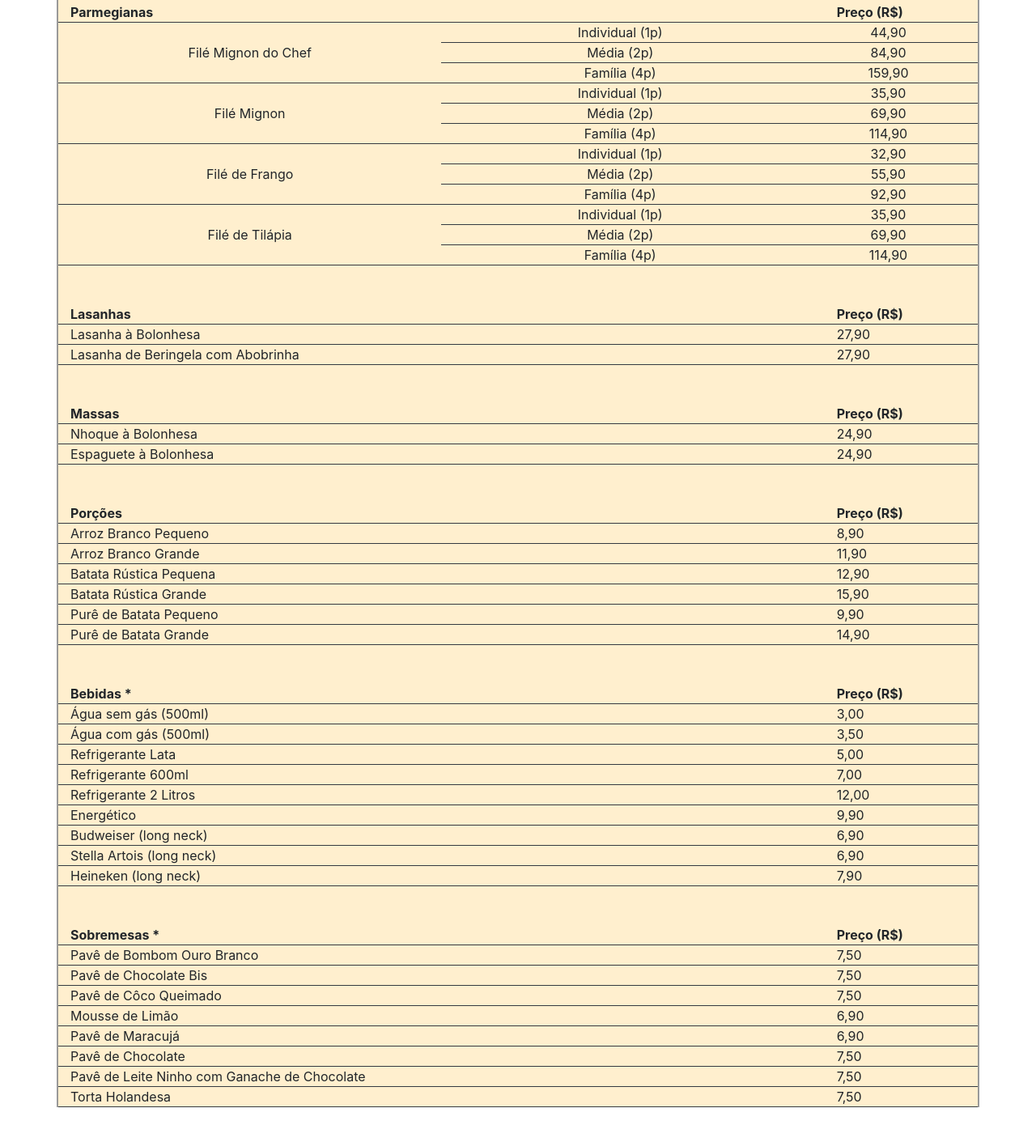
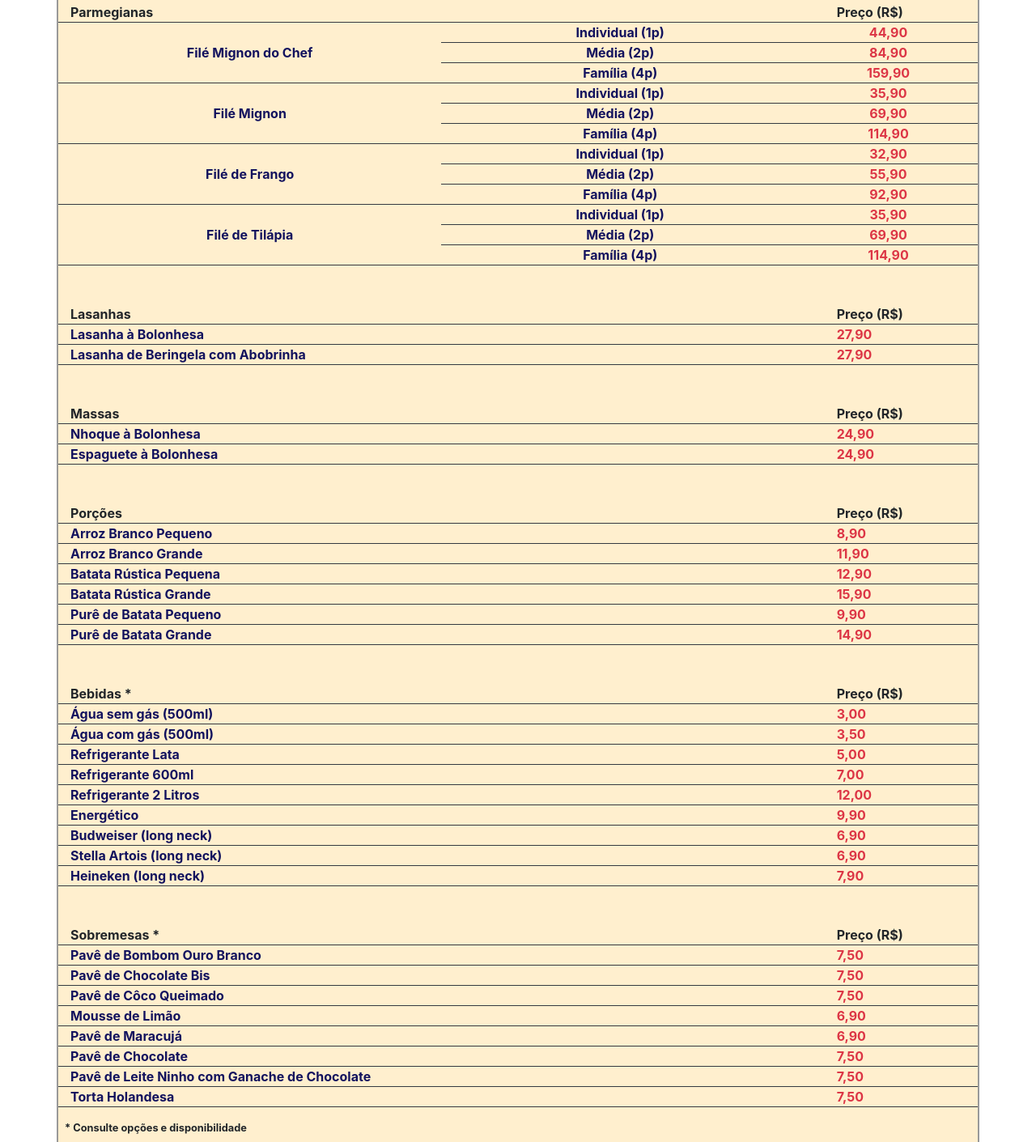
Before and after one commit to rogoo/rogoo.github.io, a plain HTML site: page index.html in a window 1280 px wide. Shown: the part 261-1672 px from the top of the page at 81% size. Before the commit the page ends 1629 px from the top, so only its background shows below. Drawn offline with nearby package versions, Linux system fonts and the light colour scheme.

Commit message:
improving

```diff
--- a/index.html
+++ b/index.html
@@ -14,7 +14,12 @@
       />
 
       <title>Dom Parmegiana - Cardápio</title>
-      <style></style>
+      <style>
+         .font-azul {
+            color: rgb(18, 18, 94) !important;
+            font-weight: bold;
+         }
+      </style>
    </head>
    <body>
       <div
@@ -38,70 +43,70 @@
             <div class="col-2 font-weight-bolder">Preço (R$)</div>
          </div>
          <div class="row text-center border-bottom border-dark">
-            <div class="col-5 m-auto">Filé Mignon do Chef</div>
+            <div class="col-5 m-auto font-azul">Filé Mignon do Chef</div>
             <div class="col-7">
                <div class="row border-bottom border-dark">
-                  <div class="col-8">Individual (1p)</div>
-                  <div class="col-4">44,90</div>
+                  <div class="col-8 font-azul">Individual (1p)</div>
+                  <div class="col-4 text-danger font-weight-bolder">44,90</div>
                </div>
                <div class="row border-bottom border-dark">
-                  <div class="col-8">Média (2p)</div>
-                  <div class="col-4">84,90</div>
+                  <div class="col-8 font-azul">Média (2p)</div>
+                  <div class="col-4 text-danger font-weight-bolder">84,90</div>
                </div>
                <div class="row">
-                  <div class="col-8">Família (4p)</div>
-                  <div class="col-4">159,90</div>
+                  <div class="col-8 font-azul">Família (4p)</div>
+                  <div class="col-4 text-danger font-weight-bolder">159,90</div>
                </div>
             </div>
          </div>
          <div class="row text-center border-bottom border-dark">
-            <div class="col-5 m-auto">Filé Mignon</div>
+            <div class="col-5 m-auto font-azul">Filé Mignon</div>
             <div class="col-7">
                <div class="row border-bottom border-dark">
-                  <div class="col-8">Individual (1p)</div>
-                  <div class="col-4">35,90</div>
+                  <div class="col-8 font-azul">Individual (1p)</div>
+                  <div class="col-4 text-danger font-weight-bolder">35,90</div>
                </div>
                <div class="row border-bottom border-dark">
-                  <div class="col-8">Média (2p)</div>
-                  <div class="col-4">69,90</div>
+                  <div class="col-8 font-azul">Média (2p)</div>
+                  <div class="col-4 text-danger font-weight-bolder">69,90</div>
                </div>
                <div class="row">
-                  <div class="col-8">Família (4p)</div>
-                  <div class="col-4">114,90</div>
+                  <div class="col-8 font-azul">Família (4p)</div>
+                  <div class="col-4 text-danger font-weight-bolder">114,90</div>
                </div>
             </div>
          </div>
          <div class="row text-center border-bottom border-dark">
-            <div class="col-5 m-auto">Filé de Frango</div>
+            <div class="col-5 m-auto font-azul">Filé de Frango</div>
             <div class="col-7">
                <div class="row border-bottom border-dark">
-                  <div class="col-8">Individual (1p)</div>
-                  <div class="col-4">32,90</div>
+                  <div class="col-8 font-azul">Individual (1p)</div>
+                  <div class="col-4 text-danger font-weight-bolder">32,90</div>
                </div>
                <div class="row border-bottom border-dark">
-                  <div class="col-8">Média (2p)</div>
-                  <div class="col-4">55,90</div>
+                  <div class="col-8 font-azul">Média (2p)</div>
+                  <div class="col-4 text-danger font-weight-bolder">55,90</div>
                </div>
                <div class="row">
-                  <div class="col-8">Família (4p)</div>
-                  <div class="col-4">92,90</div>
+                  <div class="col-8 font-azul">Família (4p)</div>
+                  <div class="col-4 text-danger font-weight-bolder">92,90</div>
                </div>
             </div>
          </div>
          <div class="row text-center border-bottom border-dark">
-            <div class="col-5 m-auto">Filé de Tilápia</div>
+            <div class="col-5 m-auto font-azul">Filé de Tilápia</div>
             <div class="col-7">
                <div class="row border-bottom border-dark">
-                  <div class="col-8">Individual (1p)</div>
-                  <div class="col-4">35,90</div>
+                  <div class="col-8 font-azul">Individual (1p)</div>
+                  <div class="col-4 text-danger font-weight-bolder">35,90</div>
                </div>
                <div class="row border-bottom border-dark">
-                  <div class="col-8">Média (2p)</div>
-                  <div class="col-4">69,90</div>
+                  <div class="col-8 font-azul">Média (2p)</div>
+                  <div class="col-4 text-danger font-weight-bolder">69,90</div>
                </div>
                <div class="row">
-                  <div class="col-8">Família (4p)</div>
-                  <div class="col-4">114,90</div>
+                  <div class="col-8 font-azul">Família (4p)</div>
+                  <div class="col-4 text-danger font-weight-bolder">114,90</div>
                </div>
             </div>
          </div>
@@ -112,12 +117,12 @@
             <div class="col-2 font-weight-bolder">Preço (R$)</div>
          </div>
          <div class="row border-bottom border-dark">
-            <div class="col-10">Lasanha à Bolonhesa</div>
-            <div class="col-2">27,90</div>
+            <div class="col-10 font-azul">Lasanha à Bolonhesa</div>
+            <div class="col-2 text-danger font-weight-bolder">27,90</div>
          </div>
          <div class="row border-bottom border-dark">
-            <div class="col-10">Lasanha de Beringela com Abobrinha</div>
-            <div class="col-2">27,90</div>
+            <div class="col-10 font-azul">Lasanha de Beringela com Abobrinha</div>
+            <div class="col-2 text-danger font-weight-bolder">27,90</div>
          </div>
          <br />
          <br />
@@ -126,12 +131,12 @@
             <div class="col-2 font-weight-bolder">Preço (R$)</div>
          </div>
          <div class="row border-bottom border-dark">
-            <div class="col-10">Nhoque à Bolonhesa</div>
-            <div class="col-2">24,90</div>
+            <div class="col-10 font-azul">Nhoque à Bolonhesa</div>
+            <div class="col-2 text-danger font-weight-bolder">24,90</div>
          </div>
          <div class="row border-bottom border-dark">
-            <div class="col-10">Espaguete à Bolonhesa</div>
-            <div class="col-2">24,90</div>
+            <div class="col-10 font-azul">Espaguete à Bolonhesa</div>
+            <div class="col-2 text-danger font-weight-bolder">24,90</div>
          </div>
          <br />
          <br />
@@ -140,28 +145,28 @@
             <div class="col-2 font-weight-bolder">Preço (R$)</div>
          </div>
          <div class="row border-bottom border-dark">
-            <div class="col-10">Arroz Branco Pequeno</div>
-            <div class="col-2">8,90</div>
+            <div class="col-10 font-azul">Arroz Branco Pequeno</div>
+            <div class="col-2 text-danger font-weight-bolder">8,90</div>
          </div>
          <div class="row border-bottom border-dark">
-            <div class="col-10">Arroz Branco Grande</div>
-            <div class="col-2">11,90</div>
+            <div class="col-10 font-azul">Arroz Branco Grande</div>
+            <div class="col-2 text-danger font-weight-bolder">11,90</div>
          </div>
          <div class="row border-bottom border-dark">
-            <div class="col-10">Batata Rústica Pequena</div>
-            <div class="col-2">12,90</div>
+            <div class="col-10 font-azul">Batata Rústica Pequena</div>
+            <div class="col-2 text-danger font-weight-bolder">12,90</div>
          </div>
          <div class="row border-bottom border-dark">
-            <div class="col-10">Batata Rústica Grande</div>
-            <div class="col-2">15,90</div>
+            <div class="col-10 font-azul">Batata Rústica Grande</div>
+            <div class="col-2 text-danger font-weight-bolder">15,90</div>
          </div>
          <div class="row border-bottom border-dark">
-            <div class="col-10">Purê de Batata Pequeno</div>
-            <div class="col-2">9,90</div>
+            <div class="col-10 font-azul">Purê de Batata Pequeno</div>
+            <div class="col-2 text-danger font-weight-bolder">9,90</div>
          </div>
          <div class="row border-bottom border-dark">
-            <div class="col-10">Purê de Batata Grande</div>
-            <div class="col-2">14,90</div>
+            <div class="col-10 font-azul">Purê de Batata Grande</div>
+            <div class="col-2 text-danger font-weight-bolder">14,90</div>
          </div>
          <br />
          <br />
@@ -170,40 +175,40 @@
             <div class="col-2 font-weight-bolder">Preço (R$)</div>
          </div>
          <div class="row border-bottom border-dark">
-            <div class="col-10">Água sem gás (500ml)</div>
-            <div class="col-2">3,00</div>
+            <div class="col-10 font-azul">Água sem gás (500ml)</div>
+            <div class="col-2 text-danger font-weight-bolder">3,00</div>
          </div>
          <div class="row border-bottom border-dark">
-            <div class="col-10">Água com gás (500ml)</div>
-            <div class="col-2">3,50</div>
+            <div class="col-10 font-azul">Água com gás (500ml)</div>
+            <div class="col-2 text-danger font-weight-bolder">3,50</div>
          </div>
          <div class="row border-bottom border-dark">
-            <div class="col-10">Refrigerante Lata</div>
-            <div class="col-2">5,00</div>
+            <div class="col-10 font-azul">Refrigerante Lata</div>
+            <div class="col-2 text-danger font-weight-bolder">5,00</div>
          </div>
          <div class="row border-bottom border-dark">
-            <div class="col-10">Refrigerante 600ml</div>
-            <div class="col-2">7,00</div>
+            <div class="col-10 font-azul">Refrigerante 600ml</div>
+            <div class="col-2 text-danger font-weight-bolder">7,00</div>
          </div>
          <div class="row border-bottom border-dark">
-            <div class="col-10">Refrigerante 2 Litros</div>
-            <div class="col-2">12,00</div>
+            <div class="col-10 font-azul">Refrigerante 2 Litros</div>
+            <div class="col-2 text-danger font-weight-bolder">12,00</div>
          </div>
          <div class="row border-bottom border-dark">
-            <div class="col-10">Energético</div>
-            <div class="col-2">9,90</div>
+            <div class="col-10 font-azul">Energético</div>
+            <div class="col-2 text-danger font-weight-bolder">9,90</div>
          </div>
          <div class="row border-bottom border-dark">
-            <div class="col-10">Budweiser (long neck)</div>
-            <div class="col-2">6,90</div>
+            <div class="col-10 font-azul">Budweiser (long neck)</div>
+            <div class="col-2 text-danger font-weight-bolder">6,90</div>
          </div>
          <div class="row border-bottom border-dark">
-            <div class="col-10">Stella Artois (long neck)</div>
-            <div class="col-2">6,90</div>
+            <div class="col-10 font-azul">Stella Artois (long neck)</div>
+            <div class="col-2 text-danger font-weight-bolder">6,90</div>
          </div>
          <div class="row border-bottom border-dark">
-            <div class="col-10">Heineken (long neck)</div>
-            <div class="col-2">7,90</div>
+            <div class="col-10 font-azul">Heineken (long neck)</div>
+            <div class="col-2 text-danger font-weight-bolder">7,90</div>
          </div>
          <br />
          <br />
@@ -212,36 +217,39 @@
             <div class="col-2 font-weight-bolder">Preço (R$)</div>
          </div>
          <div class="row border-bottom border-dark">
-            <div class="col-10">Pavê de Bombom Ouro Branco</div>
-            <div class="col-2">7,50</div>
+            <div class="col-10 font-azul">Pavê de Bombom Ouro Branco</div>
+            <div class="col-2 text-danger font-weight-bolder">7,50</div>
          </div>
          <div class="row border-bottom border-dark">
-            <div class="col-10">Pavê de Chocolate Bis</div>
-            <div class="col-2">7,50</div>
+            <div class="col-10 font-azul">Pavê de Chocolate Bis</div>
+            <div class="col-2 text-danger font-weight-bolder">7,50</div>
          </div>
          <div class="row border-bottom border-dark">
-            <div class="col-10">Pavê de Côco Queimado</div>
-            <div class="col-2">7,50</div>
+            <div class="col-10 font-azul">Pavê de Côco Queimado</div>
+            <div class="col-2 text-danger font-weight-bolder">7,50</div>
          </div>
          <div class="row border-bottom border-dark">
-            <div class="col-10">Mousse de Limão</div>
-            <div class="col-2">6,90</div>
+            <div class="col-10 font-azul">Mousse de Limão</div>
+            <div class="col-2 text-danger font-weight-bolder">6,90</div>
          </div>
          <div class="row border-bottom border-dark">
-            <div class="col-10">Pavê de Maracujá</div>
-            <div class="col-2">6,90</div>
+            <div class="col-10 font-azul">Pavê de Maracujá</div>
+            <div class="col-2 text-danger font-weight-bolder">6,90</div>
          </div>
          <div class="row border-bottom border-dark">
-            <div class="col-10">Pavê de Chocolate</div>
-            <div class="col-2">7,50</div>
+            <div class="col-10 font-azul">Pavê de Chocolate</div>
+            <div class="col-2 text-danger font-weight-bolder">7,50</div>
          </div>
          <div class="row border-bottom border-dark">
-            <div class="col-10">Pavê de Leite Ninho com Ganache de Chocolate</div>
-            <div class="col-2">7,50</div>
+            <div class="col-10 font-azul">Pavê de Leite Ninho com Ganache de Chocolate</div>
+            <div class="col-2 text-danger font-weight-bolder">7,50</div>
          </div>
          <div class="row border-bottom border-dark">
-            <div class="col-10">Torta Holandesa</div>
-            <div class="col-2">7,50</div>
+            <div class="col-10 font-azul">Torta Holandesa</div>
+            <div class="col-2 text-danger font-weight-bolder">7,50</div>
+         </div>
+         <div class="row font-weight-bolder p-2 mt-2 small">
+            * Consulte opções e disponibilidade
          </div>
       </div>
 
```
